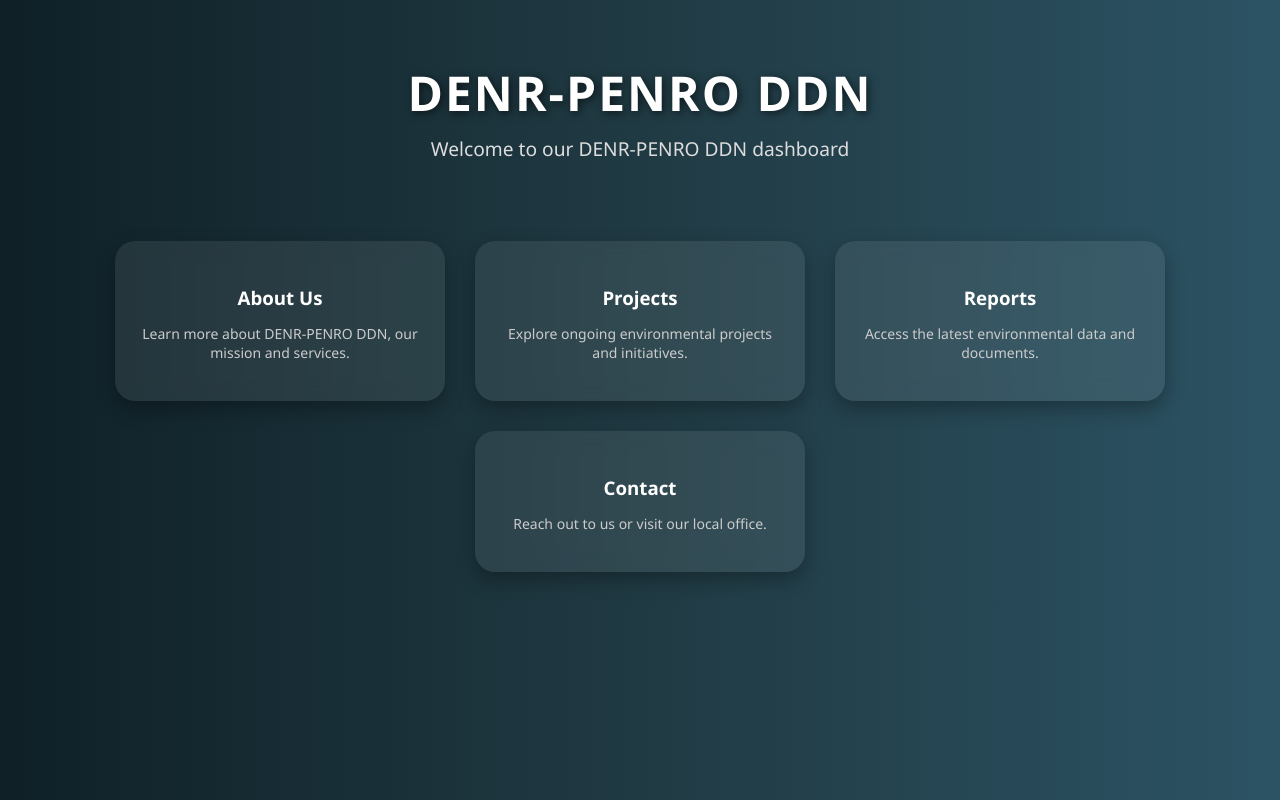
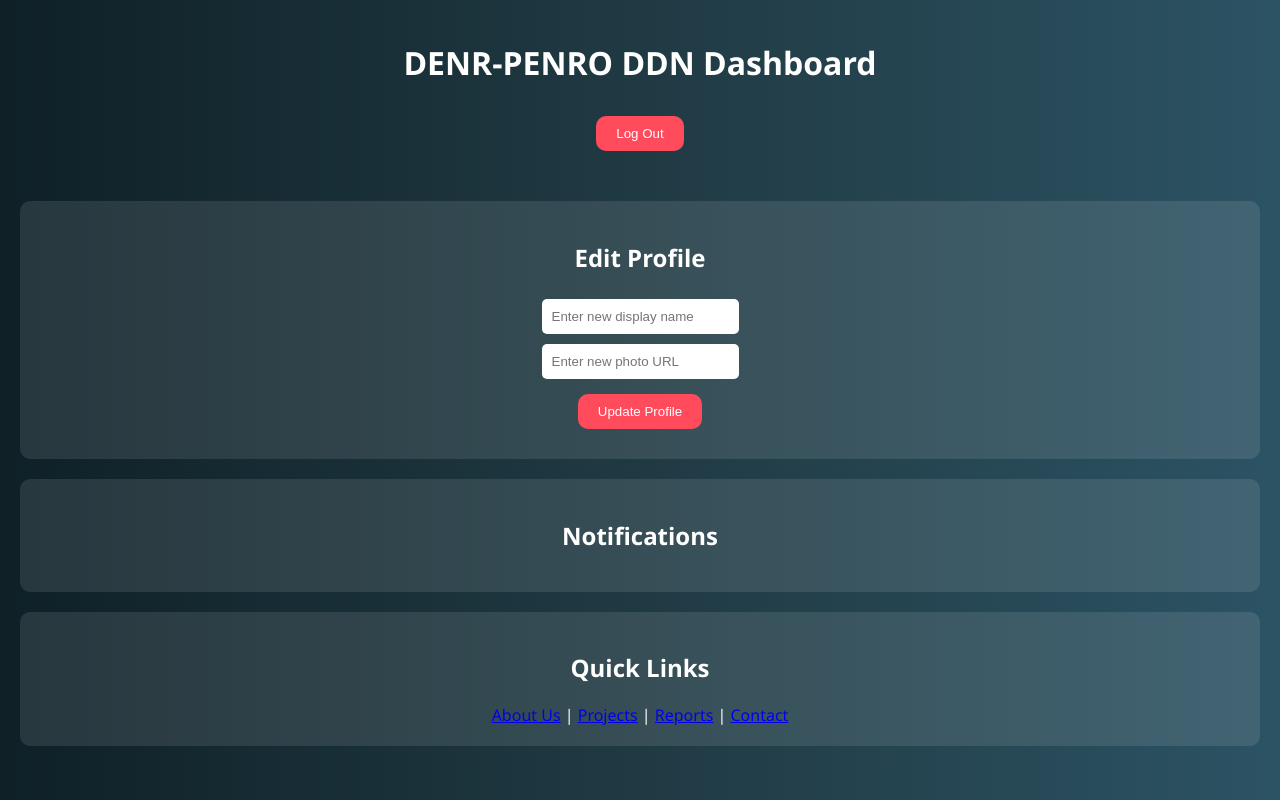
Before and after one commit to rave-master/mypage, a plain HTML site: page home.html in a window 1280 px wide. Drawn offline with Linux system fonts and the light colour scheme; no server answers.

Commit message:
home.html

```diff
--- a/home.html
+++ b/home.html
@@ -2,19 +2,20 @@
 <html lang="en">
 <head>
   <meta charset="UTF-8" />
-  <meta name="viewport" content="width=device-width, initial-scale=1.0"/>
-  <title>DENR-PENRO DDN</title>
+  <meta name="viewport" content="width=device-width, initial-scale=1.0" />
+  <title>DENR-PENRO DDN Dashboard</title>
 
-  <!-- Firebase Auth Redirect Check -->
+  <!-- Firebase SDKs -->
   <script type="module">
     import { initializeApp } from "https://www.gstatic.com/firebasejs/11.6.1/firebase-app.js";
-    import { getAuth, onAuthStateChanged } from "https://www.gstatic.com/firebasejs/11.6.1/firebase-auth.js";
+    import { getAuth, onAuthStateChanged, signOut, updateProfile } from "https://www.gstatic.com/firebasejs/11.6.1/firebase-auth.js";
+    import { getFirestore, doc, getDoc, setDoc } from "https://www.gstatic.com/firebasejs/11.6.1/firebase-firestore.js";
 
     const firebaseConfig = {
       apiKey: "AIzaSyD2xLVGe79OxzEHC2uXNMcbCtWugGn2M_k",
       authDomain: "simple-logon.firebaseapp.com",
       projectId: "simple-logon",
-      storageBucket: "simple-logon.firebasestorage.app",
+      storageBucket: "simple-logon.appspot.com",
       messagingSenderId: "698709393716",
       appId: "1:698709393716:web:5d93c85f962769d8a42561",
       measurementId: "G-H25FHTK2S5"
@@ -22,13 +23,56 @@
 
     const app = initializeApp(firebaseConfig);
     const auth = getAuth(app);
+    const db = getFirestore(app);
 
-    onAuthStateChanged(auth, (user) => {
+    onAuthStateChanged(auth, async (user) => {
       if (!user) {
-        // Not logged in, redirect to login page
         window.location.href = "http://portal.ravemaster.store/penroportal";
+        return;
       }
+
+      // Display user info
+      document.getElementById("user-info").textContent = `Logged in as: ${user.displayName || user.email}`;
+      if (user.photoURL) {
+        const img = document.getElementById("user-photo");
+        img.src = user.photoURL;
+        img.style.display = "block";
+      }
+
+      // Load user role from Firestore
+      const userRef = doc(db, "users", user.uid);
+      const userSnap = await getDoc(userRef);
+      if (userSnap.exists()) {
+        document.getElementById("user-role").textContent = `Role: ${userSnap.data().role}`;
+      } else {
+        await setDoc(userRef, { role: "user" });
+        document.getElementById("user-role").textContent = "Role: user";
+      }
+
+      // Load notifications
+      const notifications = document.getElementById("notifications");
+      notifications.innerHTML = "<li>No new notifications</li>"; // Placeholder
     });
+
+    // Logout function
+    window.logout = () => {
+      signOut(auth).then(() => {
+        window.location.href = "http://portal.ravemaster.store/penroportal";
+      });
+    };
+
+    // Profile update function
+    window.updateProfileInfo = async () => {
+      const name = document.getElementById("displayName").value;
+      const photoURL = document.getElementById("photoURL").value;
+      const user = auth.currentUser;
+
+      if (user) {
+        await updateProfile(user, { displayName: name, photoURL });
+        alert("Profile updated!");
+        location.reload();
+      }
+    };
   </script>
 
   <style>
@@ -37,121 +81,71 @@
       font-family: 'Segoe UI', sans-serif;
       background: linear-gradient(to right, #0f2027, #203a43, #2c5364);
       color: white;
-      overflow-x: hidden;
+      text-align: center;
     }
-
     header {
-      text-align: center;
-      padding: 60px 20px 30px;
-      animation: fadeSlideDown 1s ease-out;
+      padding: 20px;
     }
-
-    header h1 {
-      font-size: 3em;
-      letter-spacing: 2px;
-      margin: 0;
-      text-shadow: 2px 2px 8px rgba(0,0,0,0.6);
+    #user-photo {
+      width: 70px;
+      height: 70px;
+      border-radius: 50%;
+      display: none;
+      border: 2px solid white;
+      margin: 10px auto;
     }
-
-    header p {
-      font-size: 1.2em;
-      margin-top: 10px;
-      color: #ddd;
+    button {
+      margin: 10px;
+      padding: 10px 20px;
+      background: #ff4b5c;
+      color: white;
+      border: none;
+      border-radius: 10px;
+      cursor: pointer;
     }
-
-    .container {
-      display: flex;
-      flex-wrap: wrap;
-      justify-content: center;
-      gap: 30px;
-      padding: 30px 20px;
+    .card {
+      background: rgba(255, 255, 255, 0.1);
+      border-radius: 10px;
+      padding: 20px;
+      margin: 20px;
     }
-
-    .card {
-      background: rgba(255, 255, 255, 0.08);
-      border-radius: 20px;
-      padding: 25px;
-      width: 280px;
-      backdrop-filter: blur(10px);
-      box-shadow: 0 8px 20px rgba(0, 0, 0, 0.3);
-      transition: transform 0.3s ease, box-shadow 0.3s ease;
-      cursor: pointer;
-      text-align: center;
-      text-decoration: none;
-      color: white;
+    input {
+      margin: 5px;
+      padding: 10px;
+      border-radius: 5px;
+      border: none;
     }
-
-    .card:hover {
-      transform: translateY(-10px);
-      box-shadow: 0 12px 25px rgba(0, 0, 0, 0.4);
-    }
-
-    .card h3 {
-      margin-bottom: 10px;
-    }
-
-    .card p {
-      font-size: 14px;
-      color: #ccc;
-    }
-
-    @keyframes fadeSlideDown {
-      0% {
-        opacity: 0;
-        transform: translateY(-30px);
-      }
-      100% {
-        opacity: 1;
-        transform: translateY(0);
-      }
+    ul {
+      list-style: none;
+      padding: 0;
     }
   </style>
 </head>
 <body>
-
   <header>
-    <h1>DENR-PENRO DDN</h1>
-    <p>Welcome to our DENR-PENRO DDN dashboard</p>
+    <h1>DENR-PENRO DDN Dashboard</h1>
+    <img id="user-photo" alt="Profile Photo">
+    <p id="user-info"></p>
+    <p id="user-role"></p>
+    <button onclick="logout()">Log Out</button>
   </header>
 
-  <div class="container" id="cards-container">
-    <!-- Cards will be dynamically injected here -->
-  </div>
+  <section class="card">
+    <h2>Edit Profile</h2>
+    <input type="text" id="displayName" placeholder="Enter new display name" /><br>
+    <input type="text" id="photoURL" placeholder="Enter new photo URL" /><br>
+    <button onclick="updateProfileInfo()">Update Profile</button>
+  </section>
 
-  <script>
-    const cards = [
-      {
-        title: "About Us",
-        text: "Learn more about DENR-PENRO DDN, our mission and services.",
-        link: "about.html"
-      },
-      {
-        title: "Projects",
-        text: "Explore ongoing environmental projects and initiatives.",
-        link: "projects.html"
-      },
-      {
-        title: "Reports",
-        text: "Access the latest environmental data and documents.",
-        link: "reports.html"
-      },
-      {
-        title: "Contact",
-        text: "Reach out to us or visit our local office.",
-        link: "contact.html"
-      }
-    ];
+  <section class="card">
+    <h2>Notifications</h2>
+    <ul id="notifications"></ul>
+  </section>
 
-    const container = document.getElementById("cards-container");
-
-    cards.forEach(card => {
-      const cardEl = document.createElement("a");
-      cardEl.className = "card";
-      cardEl.href = card.link;
-      cardEl.innerHTML = `<h3>${card.title}</h3><p>${card.text}</p>`;
-      container.appendChild(cardEl);
-    });
-  </script>
-
+  <section class="card">
+    <h2>Quick Links</h2>
+    <a href="about.html">About Us</a> | <a href="projects.html">Projects</a> |
+    <a href="reports.html">Reports</a> | <a href="contact.html">Contact</a>
+  </section>
 </body>
 </html>
```
